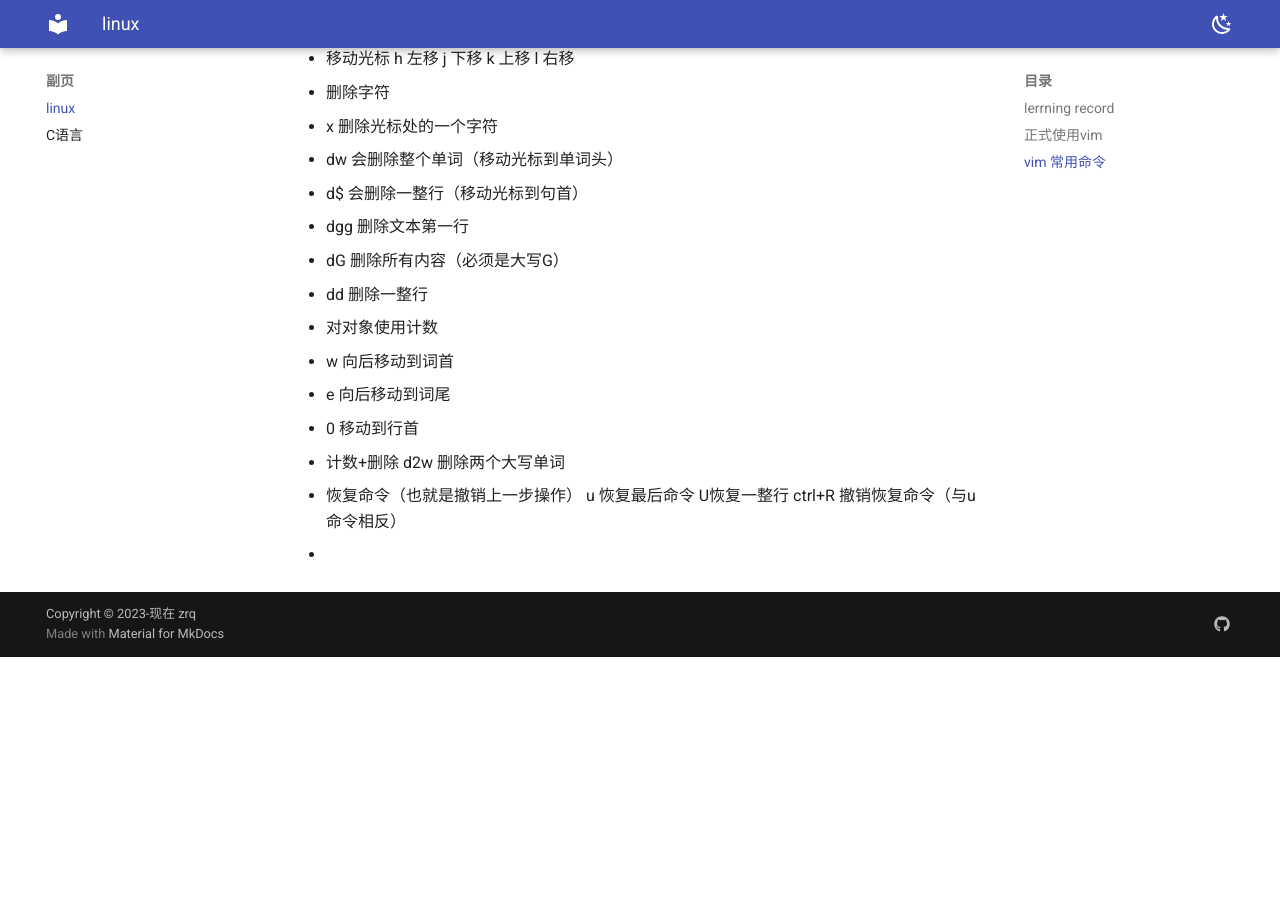
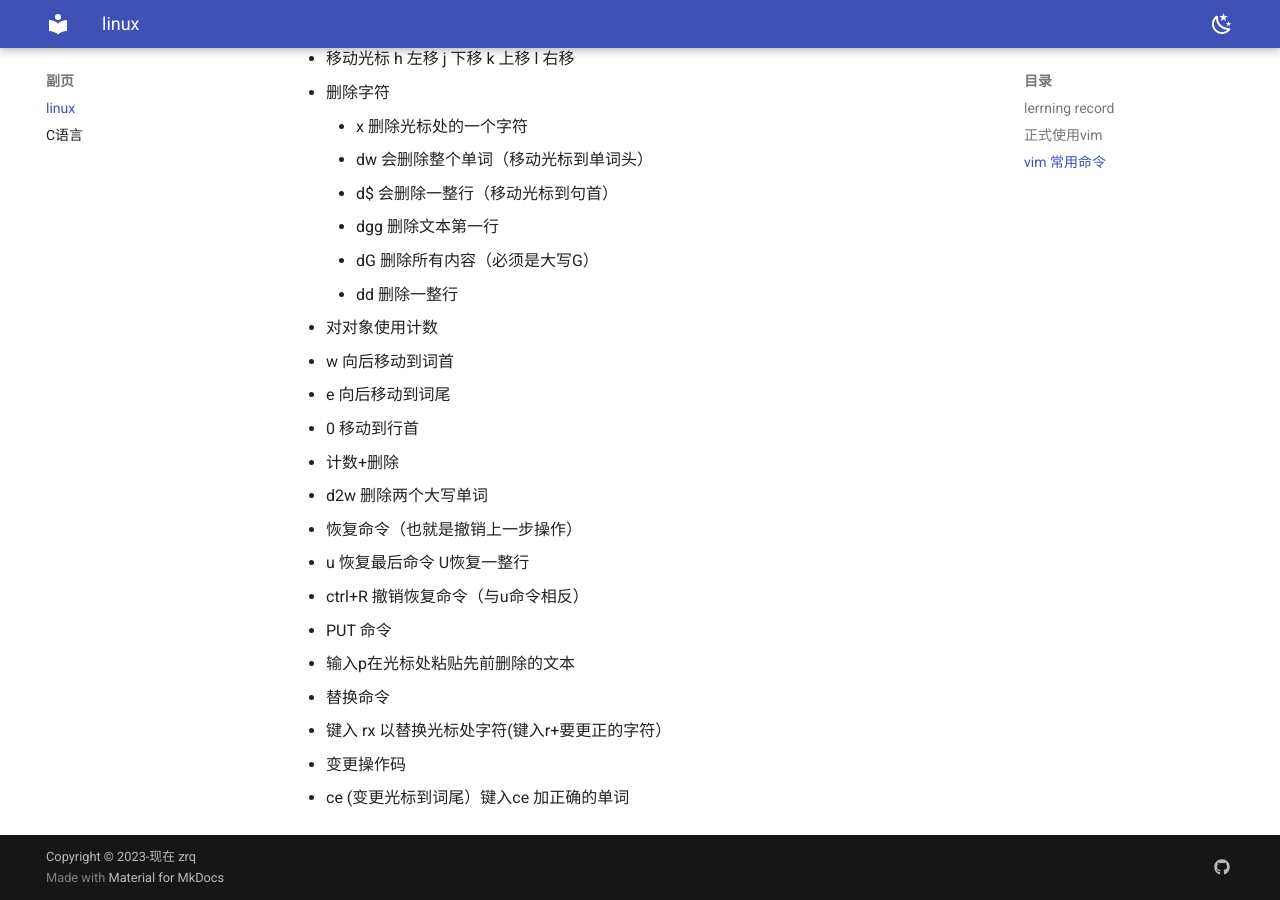
Before and after one commit to zrqiq/zrq-blog, an MkDocs documentation site: the page built from docs/qqq/q.md, in a window 1280 px wide and 900 px high, scrolled down 1526 px. Built offline with MkDocs 1.6.1 and Material for MkDocs 9.7.7, drawn with Linux system fonts in a browser that asks for light colours; before the commit the page ends 2183 px from its top, so only the background shows below that.

Commit message:
2023-11-17_18:50:44 update

```diff
--- a/docs/qqq/q.md
+++ b/docs/qqq/q.md
@@ -2,33 +2,31 @@
 
 ## lerrning record
 
-cd 进入子目录
+> cd 进入子目录
 
-cd .  进入本级目录
+> cd .  进入本级目录
 
-cd .. 进入上一级
+> cd .. 进入上一级
 
-cd  返回用户目录
+> cd  返回用户目录
 
-ll 查询目录所有文件
+> ll 查询目录所有文件
 
-ls -lt 按时间排列（从新到旧）
+> ls -lt 按时间排列（从新到旧）
 
-ls -lr 按时间排序（ 从旧到新）
+> ls -lr 按时间排序（ 从旧到新）
 
-ls -la 全部显示
+> ls -la 全部显示
 
-rm 删除文件 mv移动文件
+> rm 删除文件 mv移动文件
 
-: w 保存
+> : w 保存
 
-: q退出
+> : q退出
 
-: !强制
+> : !强制
 
  在vim里切换中英键盘使用ctrl+space或者直接shift 但是 我第一次使用shift时并没有成功切换键盘  在使用ctrl+space之后使用shift才成功
-
-
 
 ## 正式使用vim
 
@@ -69,24 +67,30 @@
  h 左移 j 下移 k 上移 l 右移
 
  - 删除字符
- 1. x 删除光标处的一个字符
- 2. dw 会删除整个单词（移动光标到单词头）
- 3. d$ 会删除一整行（移动光标到句首）
- 4. dgg 删除文本第一行
- 5. dG 删除所有内容（必须是大写G）
- 6. dd 删除一整行
+    - x 删除光标处的一个字符
+    - dw 会删除整个单词（移动光标到单词头）
+    - d$ 会删除一整行（移动光标到句首）
+    - dgg 删除文本第一行
+    - dG 删除所有内容（必须是大写G）
+    - dd 删除一整行
 
  - 对对象使用计数
- 1. w 向后移动到词首
- 2. e 向后移动到词尾
- 3. 0 移动到行首
+   - w 向后移动到词首
+   - e 向后移动到词尾
+   - 0 移动到行首
 
  - 计数+删除
-  d2w 删除两个大写单词
+   - d2w 删除两个大写单词
 
-  - 恢复命令（也就是撤销上一步操作）
-  u 恢复最后命令  U恢复一整行
-  ctrl+R 撤销恢复命令（与u命令相反）
+ - 恢复命令（也就是撤销上一步操作）
+   - u 恢复最后命令  U恢复一整行
+   - ctrl+R 撤销恢复命令（与u命令相反）
 
+ - PUT 命令
+   - 输入p在光标处粘贴先前删除的文本
 
- -
+ - 替换命令
+   - 键入 rx 以替换光标处字符(键入r+要更正的字符）
+
+ - 变更操作码
+   - ce (变更光标到词尾）键入ce 加正确的单词
```
Also changed, not shown: docs/index.md (+8 -0 lines).
